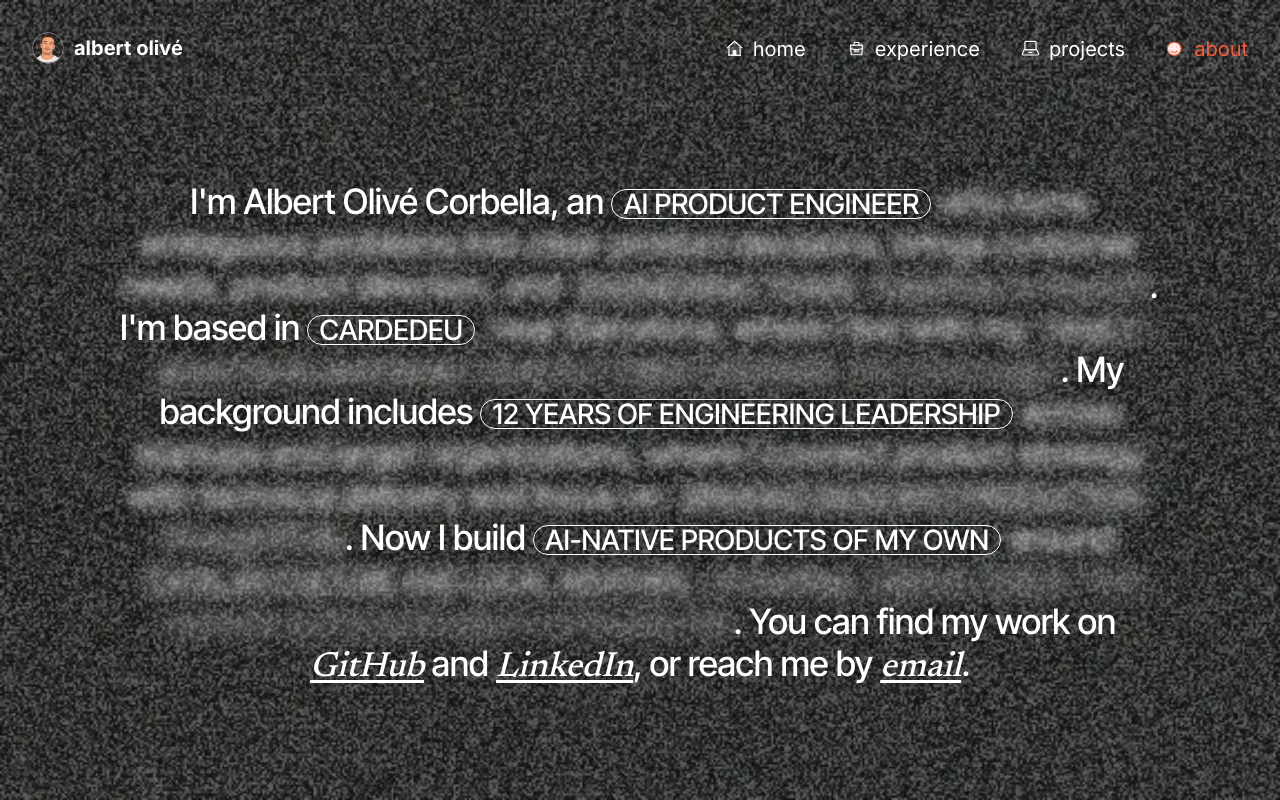
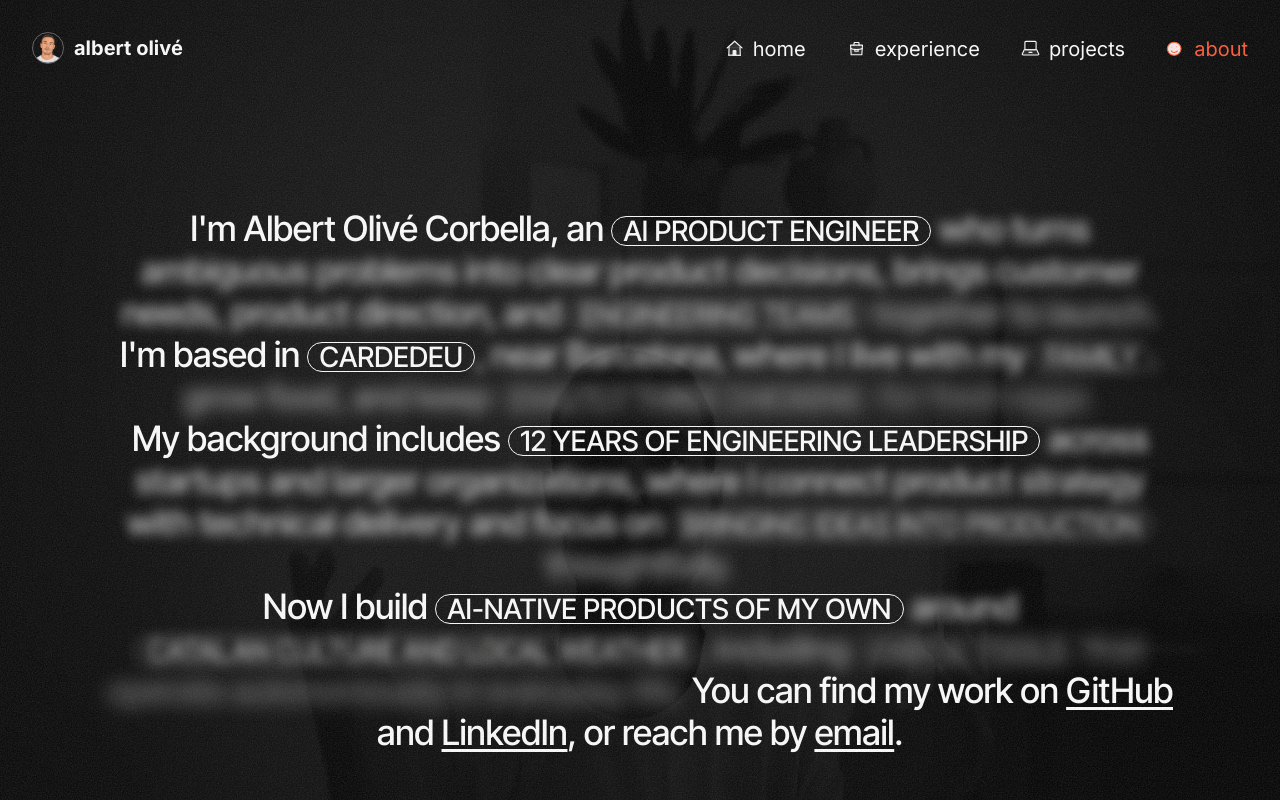
Before and after one commit to albertolive/albert-portfolio, a Next.js app: page /about in a window 1280 px wide. Built offline with nearby package versions, Linux system fonts and the light colour scheme.

Commit message:
Fix hero iOS autoplay retries and ped.ro-style About stagger

```diff
--- a/app/about/page.module.css
+++ b/app/about/page.module.css
@@ -8,6 +8,10 @@
   background: var(--ink);
 }
 
+/* Video is full-bleed fixed 100vw/100vh object-fit cover behind the prose
+   (decisions.md D5: ped.ro-style fixed muted loop at opacity .75). No grade,
+   no mask, no CSS blur. A dark scrim keeps the background near-black like
+   the deployed version so the white prose always has contrast. */
 .videoWrap {
   position: fixed;
   inset: 0;
@@ -18,8 +22,7 @@
   background-position: center;
 }
 
-/* Dark scrim over the video (ped.ro #111 bg, no blend mode). The old
-   mix-blend-mode: multiply washed the white prose into the bright frames. */
+/* Dark scrim over the video — this is the near-black background. */
 .videoWrap::after {
   content: "";
   position: absolute;
@@ -34,12 +37,14 @@
   min-height: 100dvh;
   color: #fff;
   text-align: center;
+  display: flex;
+  flex-direction: column;
 }
 
 .grain {
   position: fixed;
   inset: 0;
-  z-index: 0;
+  z-index: 9999;
   opacity: 0.2;
   pointer-events: none;
   filter: contrast(60%) brightness(100%);
@@ -50,15 +55,15 @@
 .videoBg {
   position: absolute;
   inset: 0;
-  width: 100vw;
-  height: 100dvh;
+  width: 100%;
+  height: 100%;
   object-fit: cover;
   opacity: 0;
   transition: opacity 666ms ease;
 }
 
 .videoBg[data-ready="true"] {
-  opacity: 1;
+  opacity: 0.75;
 }
 
 .visuallyHidden {
@@ -86,6 +91,9 @@
   line-height: var(--leading-small);
   color: #eee;
   user-select: none;
+  filter: blur(0.25px);
+  animation: show 0.6s both;
+  animation-delay: calc(0.16s * 5);
 }
 
 @media (hover: none) {
@@ -94,28 +102,54 @@
   }
 }
 
-/* Shell — container-4 = 1136px */
+/* Shell — container-4 = 1136px. margin auto centers vertically inside the
+   flex column when content is short (ped.ro rt-Container align-items
+   center); resolves to 0 on overflow so long prose never clips. */
 .main {
   max-width: 1136px;
-  margin: 0 auto;
+  margin: auto;
   padding: 0 16px;
-  padding-top: 160px;
+  padding-top: 20vh;
   position: relative;
   z-index: 2;
 }
 
-/* Prose — 28px/36px mobile, 35px/42px desktop, wght 500 */
-.text {
+/* Prose — one paragraph per sentence, ped.ro staggered entrance
+   (show .6s both, delay calc(.16s * --delay)), resting blur(.25px).
+   28px/36px mobile, 35px/42px ≥768px, wght 500. */
+.homeText {
   font-family: var(--font-tight);
   font-weight: 500;
   font-size: 28px;
   line-height: 36px;
   letter-spacing: -0.01em;
+  margin: 0;
+  filter: blur(0.25px);
+  animation: show 0.6s both;
+  animation-delay: calc(0.16s * var(--delay, 0));
+  will-change: opacity;
+}
+
+@keyframes show {
+  from {
+    opacity: 0;
+  }
+  to {
+    opacity: 1;
+  }
+}
+
+@keyframes reveal {
+  from {
+    filter: blur(0.1em);
+  }
+  to {
+    filter: blur(0);
+  }
 }
 
 .mail {
-  font-family: var(--font-serif);
-  font-style: italic;
+  font-family: var(--font-tight);
   color: #fff;
   text-decoration: underline;
   text-underline-offset: 4px;
@@ -123,11 +157,13 @@
 
 .mail:hover {
   color: var(--accent-about);
+  text-decoration-color: var(--accent-about);
 }
 
 /* Reveal pills — inline, border currentColor, radius 9999px */
 .revealTrigger {
   display: inline-block;
+  position: relative;
   border: 1px solid currentColor;
   border-radius: 9999px;
   padding: 0 0.4em;
@@ -136,9 +172,10 @@
   font-weight: 500;
   font-size: 0.8em;
   text-transform: uppercase;
-  letter-spacing: normal;
   color: #fff;
-  cursor: help;
+  background: none;
+  outline: none;
+  cursor: default;
   vertical-align: baseline;
   transition:
     background-color 150ms ease,
@@ -150,6 +187,12 @@
   background: var(--accent-about);
   border-color: var(--accent-about);
   color: #1a0a06;
+}
+
+@media (hover: hover) {
+  .revealTrigger:hover {
+    cursor: help;
+  }
 }
 
 .revealTrigger.open {
@@ -177,6 +220,7 @@
 .revealContent:not(.open) {
   filter: blur(6px);
   opacity: 0.8;
+  overflow: hidden;
   user-select: none;
   color: #fff;
   pointer-events: none;
@@ -186,23 +230,29 @@
   display: inline;
   filter: none;
   opacity: 1;
+  animation: reveal 0.6s both;
 }
 
 @media (min-width: 768px) {
   .main {
     padding: 0 32px;
-    padding-top: 180px;
+    padding-top: 20vh;
   }
 
-  .text {
+  .homeText {
     font-size: 35px;
     line-height: 42px;
-  }
-}
+  }}
 
 @media (prefers-reduced-motion: reduce) {
   .videoBg {
     transition: none;
+    animation: none;
   }
 
+  .homeText,
+  .revealContent.open,
+  .counter {
+    animation: none;
+  }
 }
--- a/app/about/page.tsx
+++ b/app/about/page.tsx
@@ -1,4 +1,5 @@
-import { about, revealCount } from "@/content/about";
+import type { CSSProperties } from "react";
+import { about, revealCount, type AboutSegment } from "@/content/about";
 import { site } from "@/content/site";
 import { pageMetadata } from "@/lib/metadata";
 import SiteNav from "../_components/site-nav";
@@ -20,6 +21,15 @@ export const metadata = pageMetadata({
 
 // /about — ped.ro identity (reference/measurements/pedro.md).
 // Deviations (D5): closed content inert, counter aria-live, reduced-motion.
+// One paragraph per sentence so each staggers in ped.ro-style
+// (animation-delay calc(.16s * --delay)). Boundaries follow the copy in
+// content/about.ts: sentences start at top-level text segments 0, 2, 4, 6.
+const paras: AboutSegment[][] = [
+  about.segments.slice(0, 2),
+  about.segments.slice(2, 4),
+  about.segments.slice(4, 6),
+  about.segments.slice(6),
+];
 export default function AboutPage() {
   return (
     <div className={styles.page}>
@@ -33,12 +43,15 @@ export default function AboutPage() {
             <h1 className={styles.visuallyHidden}>
               About {site.name}, {site.role} in Cardedeu
             </h1>
-            <div className={styles.text}>
-              {about.segments.map((seg, i) =>
+            {paras.map((segs, p) => (
+              <p
+                key={p}
+                className={styles.homeText}
+                style={{ "--delay": p } as CSSProperties}
+              >
+                {segs.map((seg, i) =>
                   seg.kind === "text" ? (
-                  <span key={i}>
-                    {seg.text}
-                  </span>
+                    <span key={i}>{seg.text}</span>
                   ) : seg.kind === "link" ? (
                     <a key={i} className={styles.mail} href={seg.href}>
                       {seg.text}
@@ -47,7 +60,8 @@ export default function AboutPage() {
                     <Reveal key={seg.id} reveal={seg} parentId={null} />
                   ),
                 )}
-            </div>
+              </p>
+            ))}
           </main>
         </div>
       </RevealProvider>
--- a/app/about/reveal-state.tsx
+++ b/app/about/reveal-state.tsx
@@ -5,7 +5,7 @@ import { createContext, useCallback, useContext, useEffect, useMemo, useRef, use
 // Page-owned reveal state (plan Phase 3.3-3.5). Replaces the module-global
 // reveal event bus: one owner per page, so navigation resets state and the
 // open counter (openIds.size) cannot desynchronize on unmounts or nesting.
-// Parent-close behavior: closing a reveal closes all of its descendants.
+// Parent-close behavior: closing a reveal does not close its descendants; children stay open.
 type RevealOwner = {
   isOpen: (id: string) => boolean;
   toggle: (id: string) => void;
@@ -37,18 +37,7 @@ export function RevealProvider({ children }: { children: React.ReactNode }) {
       const next = new Set(prev);
       if (next.has(id)) {
         next.delete(id);
-        // Cascade: any open reveal whose parent chain is no longer fully
-        // open closes too (one pass per depth level; depth here is <= 3).
-        let changed = true;
-        while (changed) {
-          changed = false;
-          for (const [child, parent] of parentOf.current) {
-            if (parent !== null && next.has(child) && !next.has(parent)) {
-              next.delete(child);
-              changed = true;
-            }
-          }
-        }
+
       } else {
         next.add(id);
       }
--- a/content/about.ts
+++ b/content/about.ts
@@ -36,11 +36,11 @@ export const about: { segments: AboutSegment[] } = {
           kind: "reveal",
           id: "engineering-teams",
           label: "engineering teams",
-          children: [{ kind: "text", text: " together to launch" }],
+          children: [{ kind: "text", text: " together to launch." }],
         },
       ],
     },
-    { kind: "text", text: ". I'm based in " },
+    { kind: "text", text: " I'm based in " },
     {
       kind: "reveal",
       id: "cardedeu",
@@ -57,13 +57,13 @@ export const about: { segments: AboutSegment[] } = {
               kind: "reveal",
               id: "chickens",
               label: "exactly three chickens",
-              children: [{ kind: "text", text: " for fresh eggs" }],
+              children: [{ kind: "text", text: " for fresh eggs." }],
             },
           ],
         },
       ],
     },
-    { kind: "text", text: ". My background includes " },
+    { kind: "text", text: " My background includes " },
     {
       kind: "reveal",
       id: "engineering-leadership",
@@ -77,11 +77,11 @@ export const about: { segments: AboutSegment[] } = {
           kind: "reveal",
           id: "production-focus",
           label: "bringing ideas into production",
-          children: [{ kind: "text", text: " thoughtfully" }],
+          children: [{ kind: "text", text: " thoughtfully." }],
         },
       ],
     },
-    { kind: "text", text: ". Now I build " },
+    { kind: "text", text: " Now I build " },
     {
       kind: "reveal",
       id: "own-products",
@@ -98,13 +98,13 @@ export const about: { segments: AboutSegment[] } = {
               kind: "reveal",
               id: "autonomous-tools",
               label: "useful tools",
-              children: [{ kind: "text", text: " that operate autonomously in everyday life" }],
+              children: [{ kind: "text", text: " that operate autonomously in everyday life." }],
             },
           ],
         },
       ],
     },
-    { kind: "text", text: ". You can find my work on " },
+    { kind: "text", text: " You can find my work on " },
     { kind: "link", text: "GitHub", href: site.github },
     { kind: "text", text: " and " },
     { kind: "link", text: "LinkedIn", href: site.linkedin },
```
Also changed, not shown: app/_components/home-r2-video.tsx (+20 -4 lines), public/images/about-poster.webp, 1 other file (tests, documents, lock files or other folders). Lines whose indentation alone changed are shown as unchanged.
